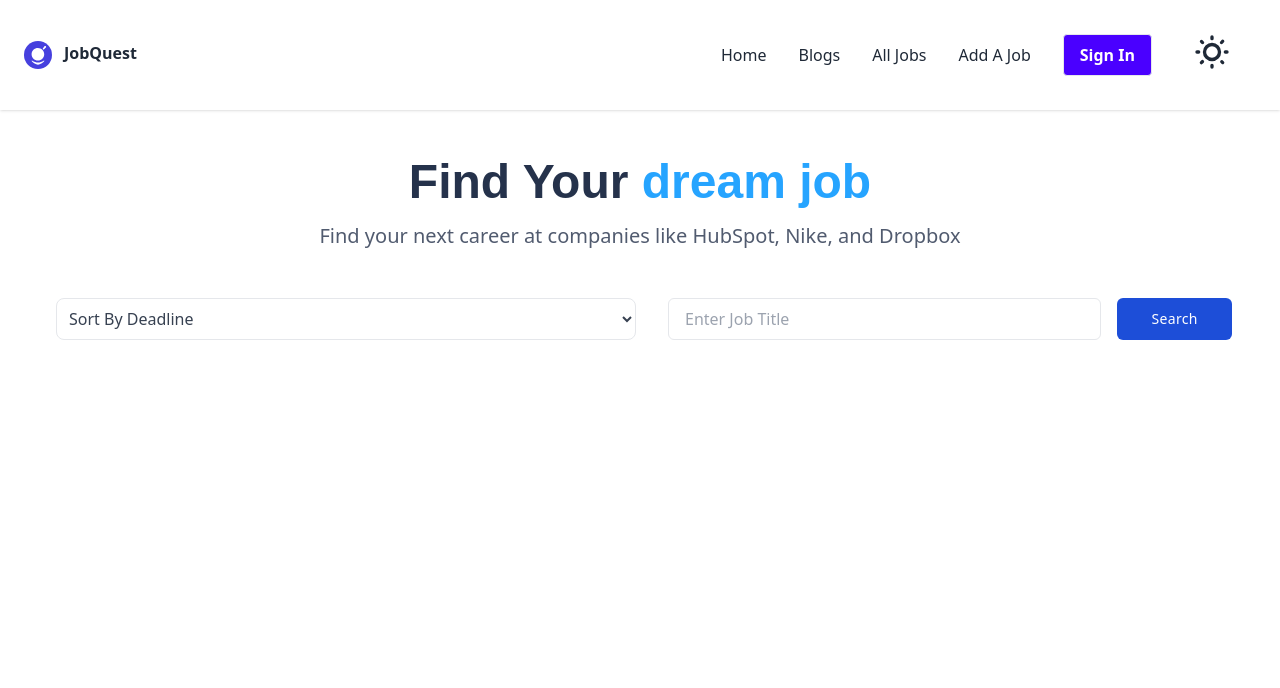
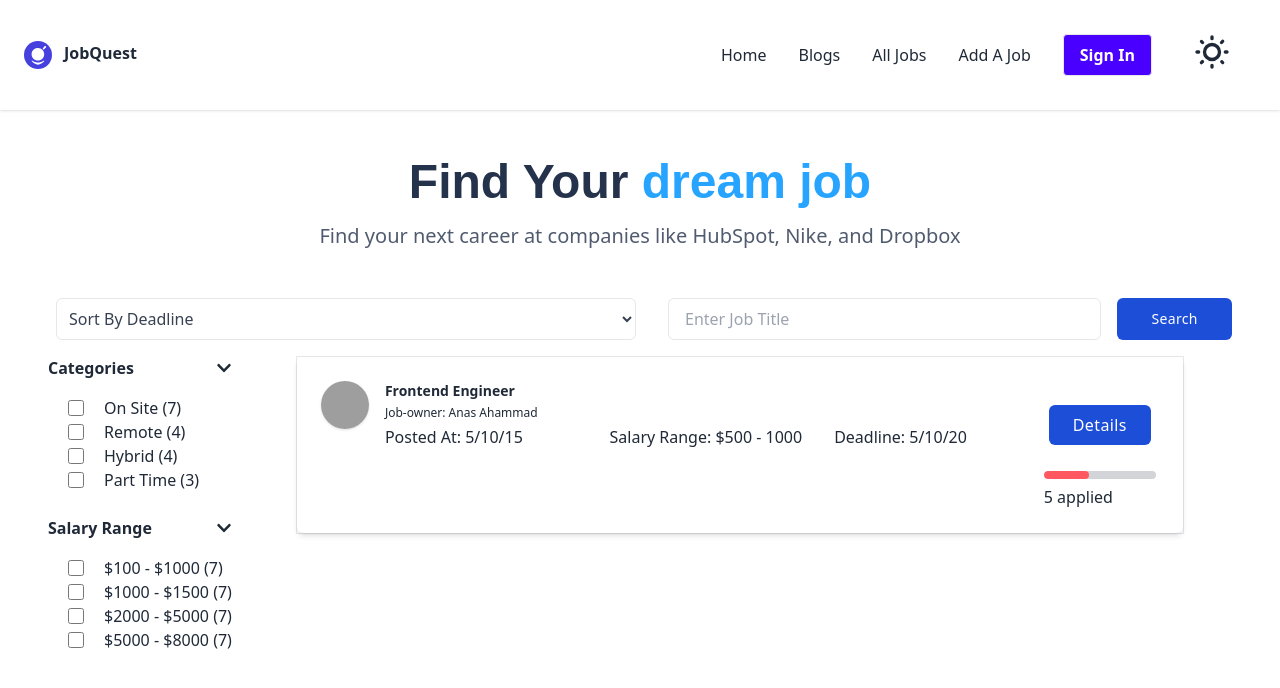
Before and after one commit to anasahammad/JobQuest, a React (Vite) app: page /all-jobs in a window 1280 px wide. Shown: the top 688 px of the page. Built offline with nearby package versions, Linux system fonts and the light colour scheme; no server answers; grey boxes are pictures that could not be loaded; a web font is replaced by a local one.

Commit message:
complete the all jobs route design

```diff
--- a/src/Pages/AllJobs.jsx
+++ b/src/Pages/AllJobs.jsx
@@ -1,20 +1,20 @@
-
+import { FaChevronDown } from "react-icons/fa";
 const AllJobs = () => {
     return (
-        <div className="my-12 container mx-auto lg:px-8">
+        <div className="my-12 container mx-auto md:px-8">
             <div className="text-center  space-y-4">
-                <h1 className="text-3xl md:text-4xl lg:text-5xl font-clash dark:text-black  text-[#25324B] font-black">Find Your <span className="lowercase text-[#26A4FF]">Dream Job</span> </h1>
-                <p className="text-[#515B6F] lg:text-xl">Find your next career at companies like HubSpot, Nike, and Dropbox</p>
+                <h1 className="text-3xl  md:text-5xl font-clash dark:text-black  text-[#25324B] font-black">Find Your <span className="lowercase text-[#26A4FF]">Dream Job</span> </h1>
+                <p className="text-[#515B6F] md:text-xl">Find your next career at companies like HubSpot, Nike, and Dropbox</p>
                         </div>
 
                         <div className="my-4  shadow-[0px 79px 128px 0px rgba(192, 192, 192, 0.09), 0px 28.836px 46.722px 0px rgba(192, 192, 192, 0.06), 0px 13.999px 22.683px 0px rgba(192, 192, 192, 0.05), 0px 6.863px 11.119px 0px rgba(192, 192, 192, 0.04), 0px 2.714px 4.397px 0px rgba(192, 192, 192, 0.03]">
-                            <div className="flex flex-col lg:flex-row items-center justify-center lg:gap-10 px-4">
-                                <div className=" lg:pt-8 lg:w-2/4">
+                            <div className="flex flex-col md:flex-row items-center justify-center md:gap-10 px-4">
+                                <div className=" md:pt-8 md:w-2/4">
                                 <select
 
               name='category'
               id='category'
-              className='border p-2 text-gray-700 bg-white   sm:mx-2 dark:bg-gray-900 dark:text-black dark:border-gray-600 focus:border-blue-400 dark:focus:border-blue-300 focus:outline-none focus:ring focus:ring-blue-300 focus:ring-opacity-40 rounded-lg lg:w-full'
+              className='border p-2 text-gray-700 bg-white   sm:mx-2 dark:bg-gray-900 dark:text-black dark:border-gray-600 focus:border-blue-400 dark:focus:border-blue-300 focus:outline-none focus:ring focus:ring-blue-300 focus:ring-opacity-40 rounded-md md:w-full'
             >
               <option selected disabled value=''>Sort By Deadline</option>
               <option value='On Site'>On Site Job</option>
@@ -23,13 +23,115 @@ const AllJobs = () => {
               <option value='Part Time'>Part Time Job</option>
             </select>
                                 </div>
-                                <div className="flex lg:w-2/4 flex-col mt-8 space-y-3 sm:space-y-0 sm:flex-row sm:justify-center sm:-mx-2">
-            <input id="text" type="text" className="px-4 lg:w-full  py-2 text-gray-700 bg-white border rounded-md sm:mx-2 dark:bg-gray-900 dark:text-gray-300 dark:border-gray-600 focus:border-blue-400 dark:focus:border-blue-300 focus:outline-none focus:ring focus:ring-blue-300 focus:ring-opacity-40" placeholder="Enter Job Title "/>
+                                <div className="flex md:w-2/4 flex-col mt-8 space-y-3 sm:space-y-0 sm:flex-row sm:justify-center sm:-mx-2">
+            <input id="text" type="text" className="px-4 md:w-full  py-2 text-gray-700 bg-white border rounded-md sm:mx-2 dark:bg-gray-900 dark:text-gray-300 dark:border-gray-600 focus:border-blue-400 dark:focus:border-blue-300 focus:outline-none focus:ring focus:ring-blue-300 focus:ring-opacity-40" placeholder="Enter Job Title "/>
 
-            <button className="px-4 py-2 lg:w-1/4  text-sm font-medium tracking-wide text-white capitalize transition-colors duration-300 transform bg-blue-700 rounded-md sm:mx-2 hover:bg-blue-600 focus:outline-none focus:bg-blue-600">
+            <button className="px-4 py-2 md:w-1/4  text-sm font-medium tracking-wide text-white capitalize transition-colors duration-300 transform bg-blue-700 rounded-md sm:mx-2 hover:bg-blue-600 focus:outline-none focus:bg-blue-600">
                 Search
             </button>
         </div>
+                            </div>
+                        </div>
+
+                        <div>
+                            <div className="flex px-4 md:items-start flex-col md:flex-row md:gap-16 ">
+                                <div className="grid grid-cols-1 md:gap-6">
+                                    <div className="">
+                                        <div className="flex justify-between items-center mb-4">
+                                        <h4 className="font-bold ">Categories</h4>
+                                        <FaChevronDown className="cursor-pointer"></FaChevronDown>
+                                        </div>
+
+                                    <div className="flex items-center gap-x-3">
+                                    <div></div>
+                                        <input type="checkbox" className="text-blue-500 border-gray-300 rounded dark:bg-gray-900 dark:ring-offset-gray-900 dark:border-gray-700 h-4 w-8"/>
+                                        <span>On Site (7)</span>
+                                    </div>
+                                    <div className="flex items-center gap-x-3">
+                                    <div></div>
+                                        <input type="checkbox" className="text-blue-500 border-gray-300 rounded dark:bg-gray-900 dark:ring-offset-gray-900 dark:border-gray-700 h-4 w-8"/>
+                                        <span>Remote (4)</span>
+                                    </div>
+                                    <div className="flex items-center gap-x-3">
+                                    <div></div>
+                                        <input type="checkbox" className="text-blue-500 border-gray-300 rounded dark:bg-gray-900 dark:ring-offset-gray-900 dark:border-gray-700 h-4 w-8"/>
+                                        <span>Hybrid (4)</span>
+                                    </div>
+                                    <div className="flex items-center gap-x-3">
+                                    <div></div>
+                                        <input type="checkbox" className="text-blue-500 border-gray-300 rounded dark:bg-gray-900 dark:ring-offset-gray-900 dark:border-gray-700 h-4 w-8"/>
+                                        <span>Part Time (3)</span>
+                                    </div>
+                                    </div>
+                                    <div className="">
+                                        <div className="flex justify-between items-center mb-4">
+                                        <h4 className="font-bold ">Salary Range</h4>
+                                        <FaChevronDown className="cursor-pointer"></FaChevronDown>
+                                        </div>
+
+                                    <div className="flex items-center gap-x-3">
+                                    <div></div>
+                                        <input type="checkbox" className="text-blue-500 border-gray-300 rounded dark:bg-gray-900 dark:ring-offset-gray-900 dark:border-gray-700 h-4 w-8"/>
+                                        <span>$100 - $1000 (7)</span>
+                                    </div>
+                                    <div className="flex items-center gap-x-3">
+                                    <div></div>
+                                        <input type="checkbox" className="text-blue-500 border-gray-300 rounded dark:bg-gray-900 dark:ring-offset-gray-900 dark:border-gray-700 h-4 w-8"/>
+                                        <span>$1000 - $1500 (7)</span>
+                                    </div>
+                                    <div className="flex items-center gap-x-3">
+                                    <div></div>
+                                        <input type="checkbox" className="text-blue-500 border-gray-300 rounded dark:bg-gray-900 dark:ring-offset-gray-900 dark:border-gray-700 h-4 w-8"/>
+                                        <span>$2000 - $5000 (7)</span>
+                                    </div>
+                                    <div className="flex items-center gap-x-3">
+                                    <div></div>
+                                        <input type="checkbox" className="text-blue-500 border-gray-300 rounded dark:bg-gray-900 dark:ring-offset-gray-900 dark:border-gray-700 h-4 w-8"/>
+                                        <span>$5000 - $8000 (7)</span>
+                                    </div>
+                                    </div>
+
+                                </div>
+
+                                <div  className="md:w-3/4">
+                                    <div className="border">
+                                    <div className="flex  justify-between flex-col md:flex-row p-3 md:p-6 md:space-y-6 overflow-hidden rounded-md shadow-md dark:bg-gray-50 dark:text-gray-800">
+	<div className="flex space-x-4">
+		<img alt="" src="https://source.unsplash.com/100x100/?portrait" className="object-cover w-12 h-12 rounded-full shadow dark:bg-gray-500" />
+		<div className="flex flex-col space-y-1">
+			<a rel="noopener noreferrer" href="#" className="text-sm font-semibold">Frontend Engineer</a>
+			<span className="text-xs dark:text-gray-600">Job-owner: Anas Ahammad</span>
+
+            <div className="grid grid-cols-1 md:grid-cols-3 md:gap-8">
+            <p>Posted At: 5/10/15 </p>
+
+            <p>Salary Range: $500 - 1000</p>
+            <p>Deadline: 5/10/20</p>
+
+        </div>
+		</div>
+
+
+	</div>
+
+        <div className="flex items-center md:items-center mt-4 md:mt-0 flex-col gap-4">
+            <div>
+            <button className="px-6 py-2    font-medium tracking-wide text-white capitalize transition-colors duration-300 transform bg-blue-700 rounded-md sm:mx-2 hover:bg-blue-600 focus:outline-none focus:bg-blue-600">
+               Details
+            </button>
+            </div>
+                <div>
+                <progress className="progress progress-error w-28" value="40" max="100">
+                <span></span>
+                </progress>
+                    <p>5 applied </p>
+                </div>
+
+        </div>
+
+</div>
+                                    </div>
+                                </div>
                             </div>
                         </div>
         </div>
```
